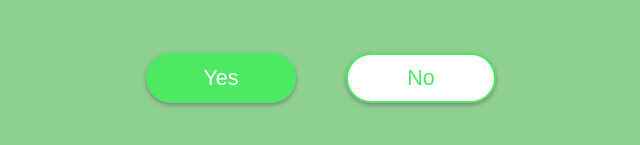
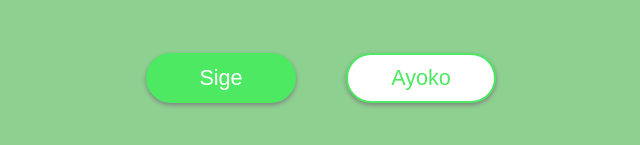
Before and after one commit to Ronnotgood/dumbshits, a plain HTML site: page index.html in a window 1280 px wide. Shown: the part 533-678 px from the top of the page, 319-959 px from the left. Drawn offline with Linux system fonts and the light colour scheme.

Commit message:
Update index.html
Y/N

```diff
--- a/index.html
+++ b/index.html
@@ -20,8 +20,8 @@
         src="https://media2.giphy.com/media/v1.Y2lkPTc5MGI3NjExY2Vxem5xczgyNW9iNmg2cGluaG9oZnhvYW45NTkxaG00MDd2NGVjcyZlcD12MV9pbnRlcm5hbF9naWZfYnlfaWQmY3Q9Zw/1B96DyGOryGLKFb1HQ/giphy.webp"
       />
       <div class="btn-group">
-        <button class="yes-btn">Yes</button>
-        <button class="no-btn">No</button>
+        <button class="yes-btn">Sige</button>
+        <button class="no-btn">Ayoko</button>
       </div>
     </div>
     <script src="script.js"></script>
```
